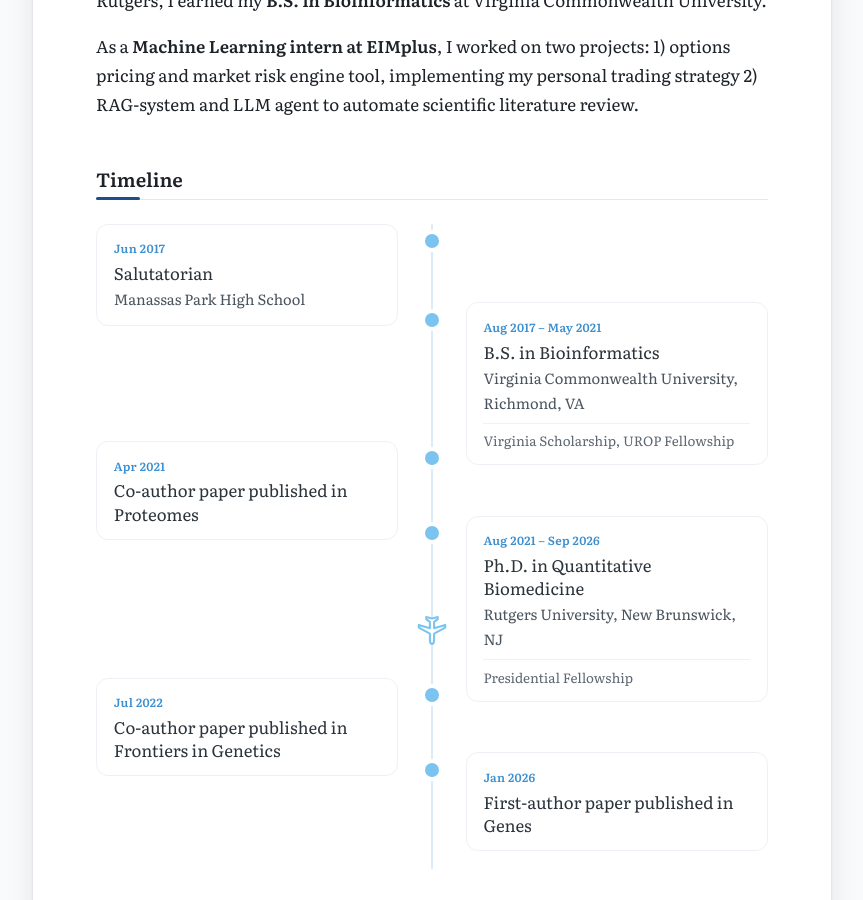
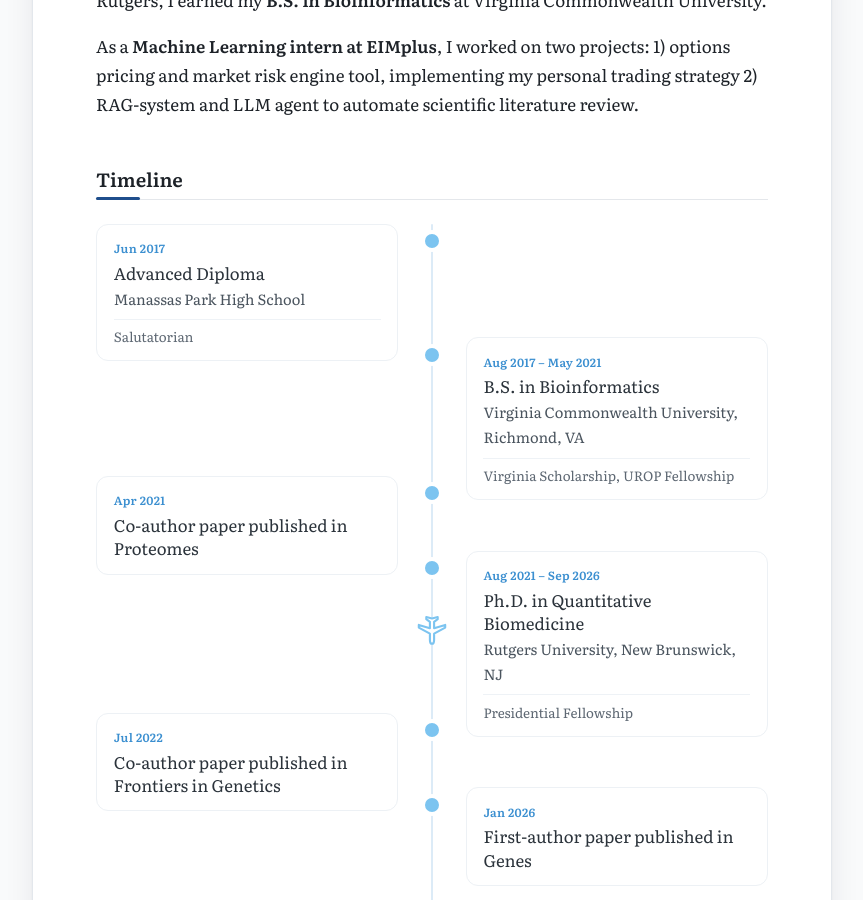
Before and after one commit to mklodi1/mklodi1.github.io, a Jekyll site: the page built from index.html, in a window 1280 px wide and 900 px high, scrolled down 518 px. Shown: the whole window, without its empty margins (208-1071 px from the left). Built offline with Jekyll 4.4.1, drawn with Linux system fonts in a browser that asks for light colours.

Commit message:
High school card: Advanced Diploma with Salutatorian beneath
Co-Authored-By: Claude Opus 5.5 <noreply@anthropic.com>
Claude-Session: https://claude.ai/code/session_018B7yRm4wV88UDqtVSP6gVK

```diff
--- a/_data/journey.yml
+++ b/_data/journey.yml
@@ -1,8 +1,9 @@
 # "Timeline" section on the home page, oldest first.
 # Fields: when, title, place (optional), detail (optional).
 - when: "Jun 2017"
-  title: "Salutatorian"
+  title: "Advanced Diploma"
   place: "Manassas Park High School"
+  detail: "Salutatorian"
 
 - when: "Aug 2017 – May 2021"
   title: "B.S. in Bioinformatics"
```
